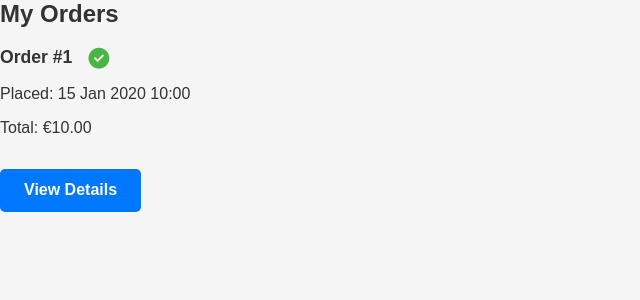
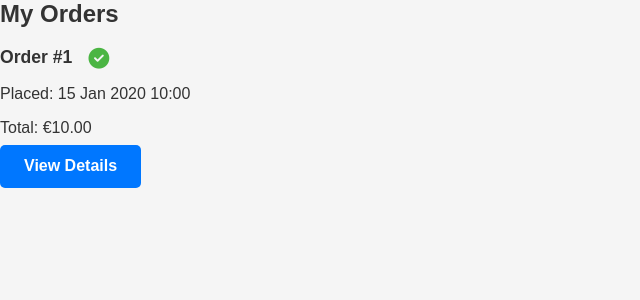
Before and after one commit to lra2001/igospace, a Flask app: page /order-history in a window 1280 px wide. Shown: the part 84-384 px from the top of the page, without its empty margins (0-640 px from the left). Run offline with Flask 3, Linux system fonts and the light colour scheme; a user stored in the database is signed in; tables that the repository leaves empty hold one stand-in row (values such as "Sample post"); some libraries are stand-ins or nearby versions.

Commit message:
update sytling

```diff
--- a/static/css/style.css
+++ b/static/css/style.css
@@ -522,3 +522,13 @@ form input.input-error {
   margin-left: 6px;
   margin-bottom: 0;         /* Remove bottom margin */
 }
+
+.order-details-btn {
+    margin-top: 8px;
+    margin-bottom: 30px;
+    display: inline-block;
+}
+
+.order-card p{
+    margin-bottom: 0px; /* Reduce space below the total */
+}
--- a/templates/order-history.html
+++ b/templates/order-history.html
@@ -13,7 +13,7 @@
     </div>
     <p>Placed: {{ order.created_at.strftime('%d %b %Y %H:%M') }}</p>
     <p>Total: €{{ "%.2f"|format(order.total_amount) }}</p>
-    <a href="{{ url_for('order_confirmation', order_id=order.id) }}" class="btn btn-primary">View Details</a>
+    <a href="{{ url_for('order_confirmation', order_id=order.id) }}" class="btn btn-primary order-details-btn">View Details</a>
   </div>
   {% endfor %}
 </div>
```
